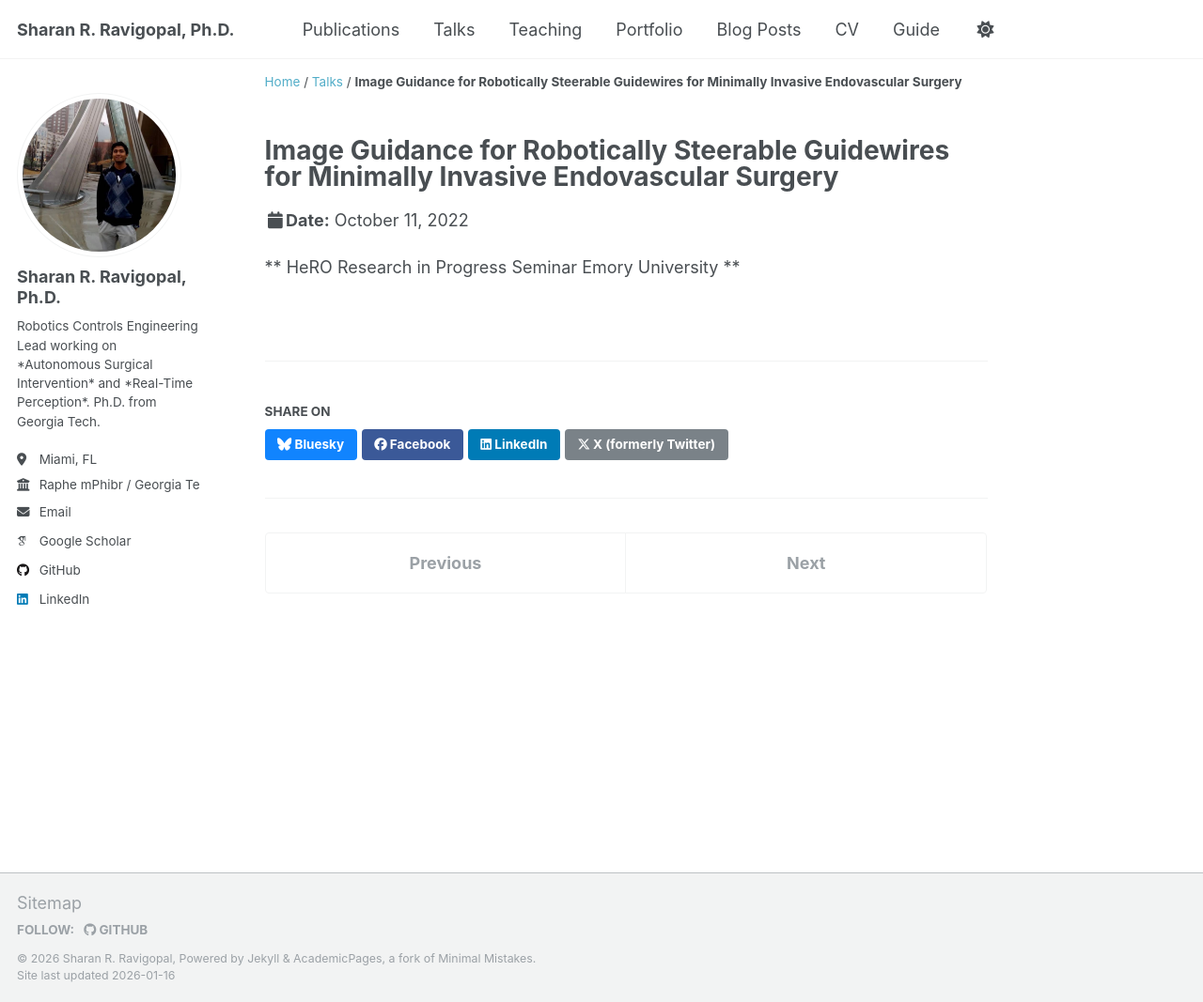
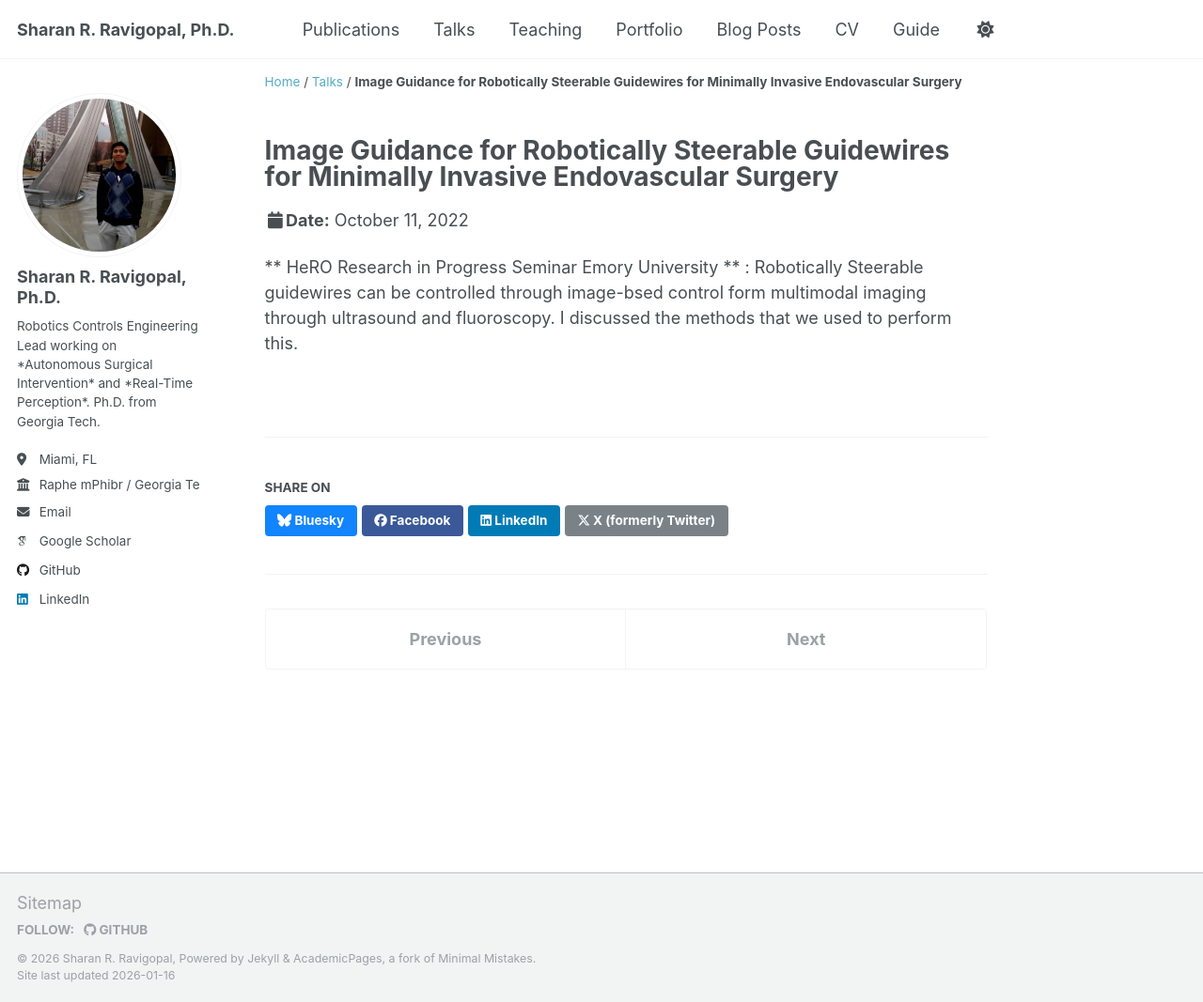
Before and after one commit to SharanRav/sharanrav.github.io, a Jekyll site: the page built from _talks/2022-10-11.md, in a window 1280 px wide and 1067 px high. Shown: the whole window at 94% size. Built offline with Jekyll 4.4.1, drawn with Linux system fonts in a browser that asks for light colours; some web fonts are replaced.

Commit message:
Update 2022-10-11.md

```diff
--- a/_talks/2022-10-11.md
+++ b/_talks/2022-10-11.md
@@ -8,6 +8,4 @@ date: 2022-10-11
 location: "Emory University, USA"
 ---
 
-**
-HeRO Research in Progress Seminar Emory University
-**
+** HeRO Research in Progress Seminar Emory University ** : Robotically Steerable guidewires can be controlled through image-bsed control form multimodal imaging through ultrasound and fluoroscopy. I discussed the methods that we used to perform this.
```
